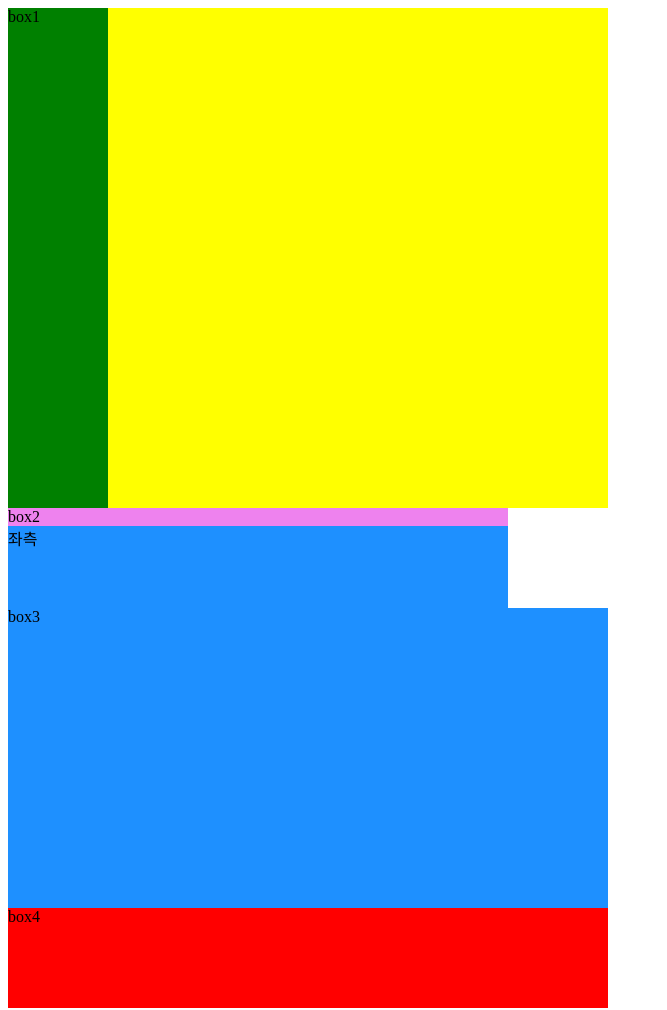
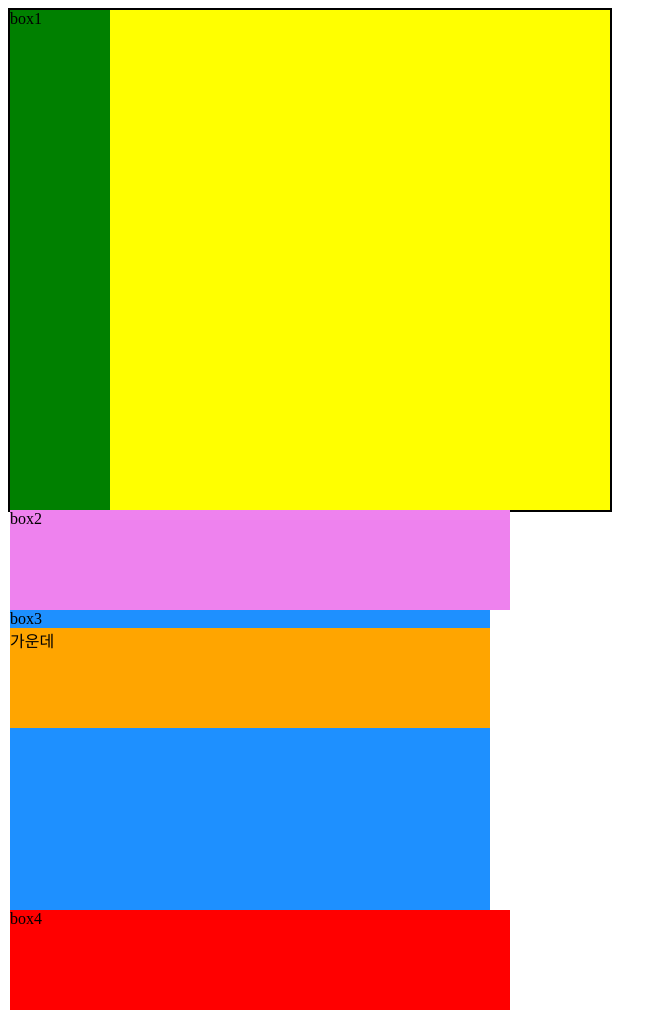
Before and after one commit to gkdyddl33/HTMLWorkspace, a plain HTML site: page day02/과제풀이2.html in a window 1280 px wide. Shown: the whole page, without its empty margins (0-667 px from the left). Drawn offline with Linux system fonts and the light colour scheme.

Commit message:
세번째커밋

```diff
--- a/day02/과제풀이2.html
+++ b/day02/과제풀이2.html
@@ -8,38 +8,33 @@
 #wrapper{
 	width:600px;
 	height:500px;
+	border:2px solid black;
 	background-color:yellow;
 }
-#section{
+#box1{
 	width:100px;
 	height:500px;
 	background-color:green;
 }
-#header{
+#box2{
 	width:500px;
 	height:100px;
 	background-color:violet;
+}
+#box3{
+	width:80%;
+	height:300px;
+	background-color:dodgerBlue;
 	overflow:hidden;
 }
-#sect{
-	width:500px;
-	height:300px;
-	background-color:dodgerBlue;
-	float:right;
-}
-#area{
+#section{
 	width:500px;
 	height:100px;
-	background-color:red;
-	float:right;
+	background-color:orange;
+	float:left;
 }
-#content{
-	width:100%;
-	height:300px;
-	background-color:dodgerBlue;
-}
-#footer{
-	width:100%;
+#box4{
+	width:500px;
 	height:100px;
 	background-color:red;
 }
@@ -47,13 +42,12 @@
 </head>
 <body>
 	<div id="wrapper">
-		<div id="section">box1</div>
-		<div id="header">box2
-			<div id="sect">좌측</div>
-			<div id="area">우측</div>
+		<div id="box1">box1</div>
+		<div id="box2">box2</div>
+		<div id="box3">box3
+					<div id="section">가운데</div>
 		</div>
-		<div id="content">box3</div>
-		<div id="footer">box4</div>
+		<div id="box4">box4</div>
 	</div>
 </body>
 </html>
```
